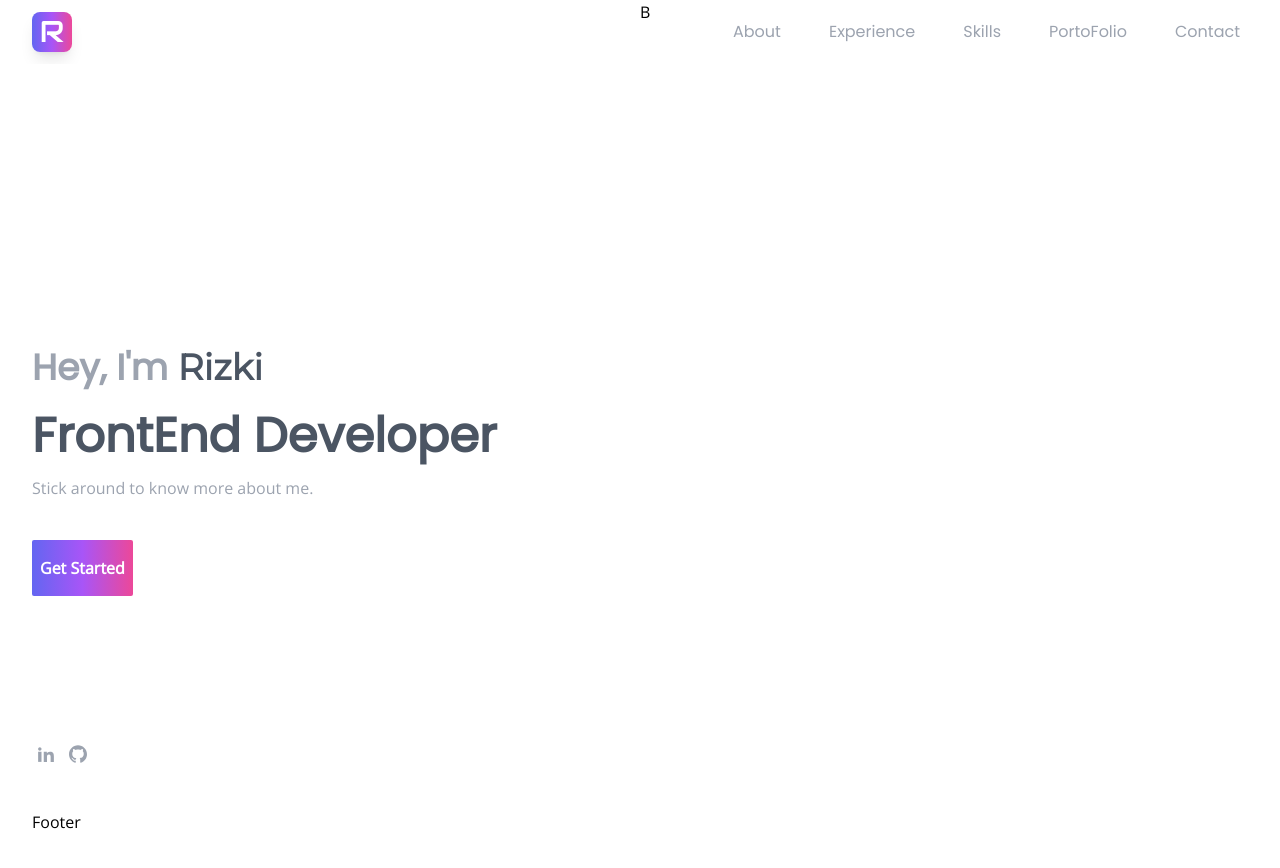
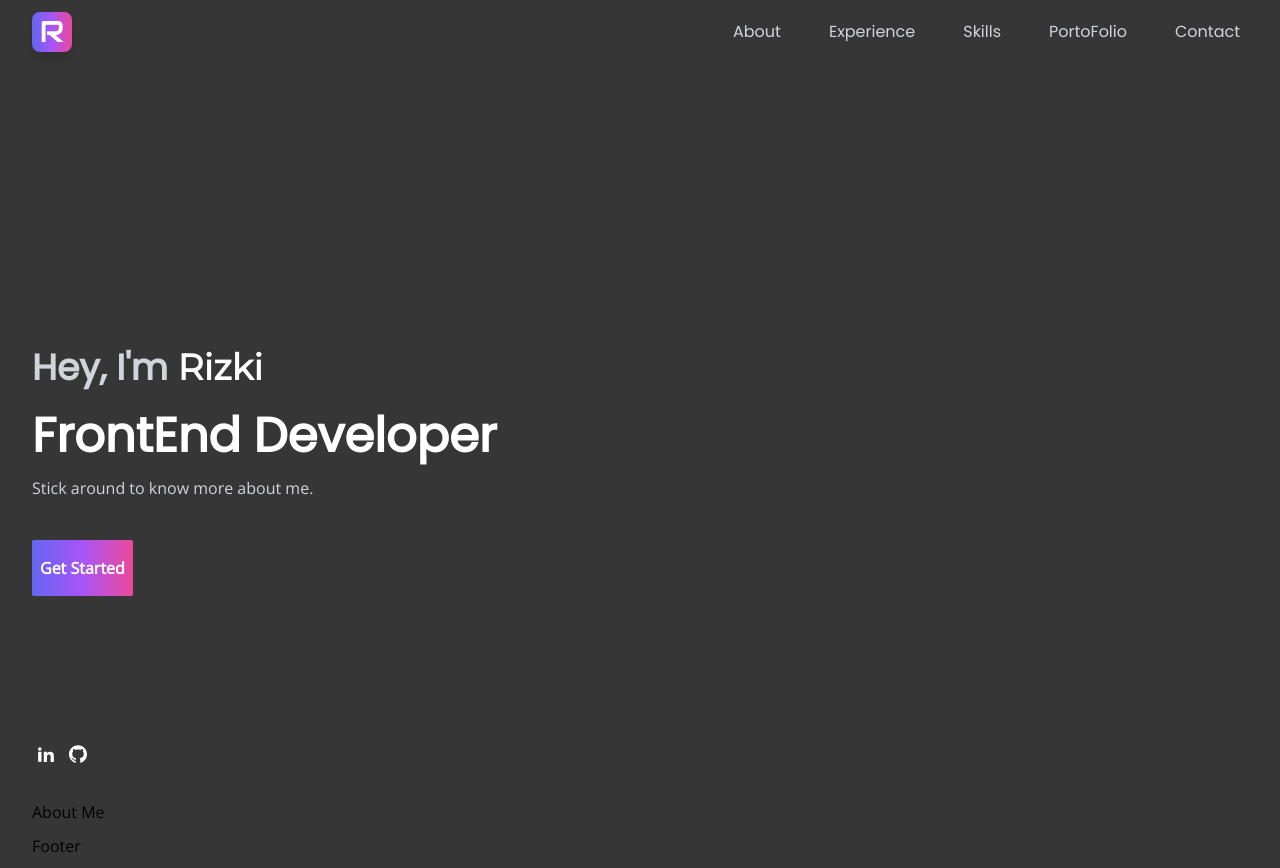
Before and after one commit to rizuki4658/rizkikhairporto, a Next.js app: page / in a window 1280 px wide. Before the commit the page ends 844 px from the top, so only its background shows below. Built offline with nearby package versions, Linux system fonts and the light colour scheme.

Commit message:
fix: theme color

```diff
--- /dev/null
+++ b/components/template/about/index.tsx
@@ -0,0 +1,10 @@
+import React from 'react'
+
+const About: React.FC = ({ ...props }) => {
+  return (
+  <div className="max-w-screen-2xl mx-auto px-8">
+    <h1>About Me</h1>
+  </div>)
+}
+
+export default About
--- a/components/template/hero/index.tsx
+++ b/components/template/hero/index.tsx
@@ -9,14 +9,14 @@ const Hero: React.FC = ({ ...props }) => {
       <div className="absolute z-20 top-0 left-0 right-0 bottom-0 md:w-1/2 w-full flex items-center md:items-end justify-center md:justify-start">
         <div className="px-8 py-8">
           <div className="space-y-6 md:text-left text-center">
-            <h1 className="md:text-3xl lg:text-4xl text-2xl font-poppins font-semibold text-gray-400">
-              Hey, I'm <span className="font-bold font-montserrat text-gray-600">Rizki</span>
+            <h1 className="md:text-3xl lg:text-4xl text-2xl font-poppins font-semibold text-gray-300">
+              Hey, I'm <span className="font-bold font-montserrat text-white">Rizki</span>
             </h1>
-            <h2 className="md:text-4xl lg:text-5xl text-3xl font-poppins font-extrabold text-gray-600">
+            <h2 className="md:text-4xl lg:text-5xl text-3xl font-poppins font-extrabold text-white">
               FrontEnd Developer
             </h2>
           </div>
-          <p className="md:text-left text-center mt-4 mb-10 text-gray-400">
+          <p className="md:text-left text-center mt-4 mb-10 text-gray-300">
             Stick around to know more about me.
           </p>
           <p className="md:mb-36 mb-10 md:text-left text-center">
--- a/components/template/navbar/index.tsx
+++ b/components/template/navbar/index.tsx
@@ -15,7 +15,7 @@ export default function Navbar() {
             className="bg-primary-gradient rounded-lg h-10 w-10 flex items-center justify-center lg:shadow-lg shadow-gray-800 hover:shadow-none hover:opacity-80 transition-all ease-out duration-300">
             <Link href="/">
               <a
-                className="font-audiowide text-3xl 2xl:text-4xl"
+                className="font-audiowide bg-transparent text-3xl 2xl:text-4xl"
                 title="Rizki Khair">
                 R
               </a>
@@ -28,7 +28,7 @@ export default function Navbar() {
                   <Button
                     link={item.target}
                     title={item.name}
-                    customClass="highlight-gradient font-poppins text-gray-400 hover:text-gray-500">
+                    customClass="highlight-gradient font-poppins text-gray-300 hover:text-white">
                     {item.name}
                   </Button>
                 </li>
--- a/constants/content.ts
+++ b/constants/content.ts
@@ -14,3 +14,8 @@ export const socmed: Socmed[] = [
     link: 'https://github.com/rizuki4658'
   }
 ]
+
+export const about = {
+  title: 'Get a closer look at who I am',
+  description: ''
+}
--- a/pages/index.tsx
+++ b/pages/index.tsx
@@ -2,10 +2,14 @@ import type { NextPage } from 'next'
 // import Head from 'next/head'
 // import Image from 'next/image'
 import Hero from '../components/template/hero'
+import About from '../components/template/about'
 
 const Home: NextPage = () => {
   return (
-    <Hero />
+    <>
+      <Hero />
+      <About />
+    </>
     // <div className={styles.container}>
     //   <Head>
     //     <title>Create Next App</title>
--- a/styles/style.scss
+++ b/styles/style.scss
@@ -24,6 +24,7 @@
 
 * {
   font-family: 'Open Sans';
+  background-color: #363636;
 }
 
 
@@ -101,6 +102,6 @@ body {
     }
   }
   .mask-icon {
-    @apply bg-gray-400;
+    @apply bg-white;
   }
 }
--- a/types/contents.ts
+++ b/types/contents.ts
@@ -4,3 +4,8 @@ export interface Socmed {
   target: string | null;
   link: string | null;
 }
+
+export interface About {
+  title: string | null;
+  description: string | null;
+}
```
